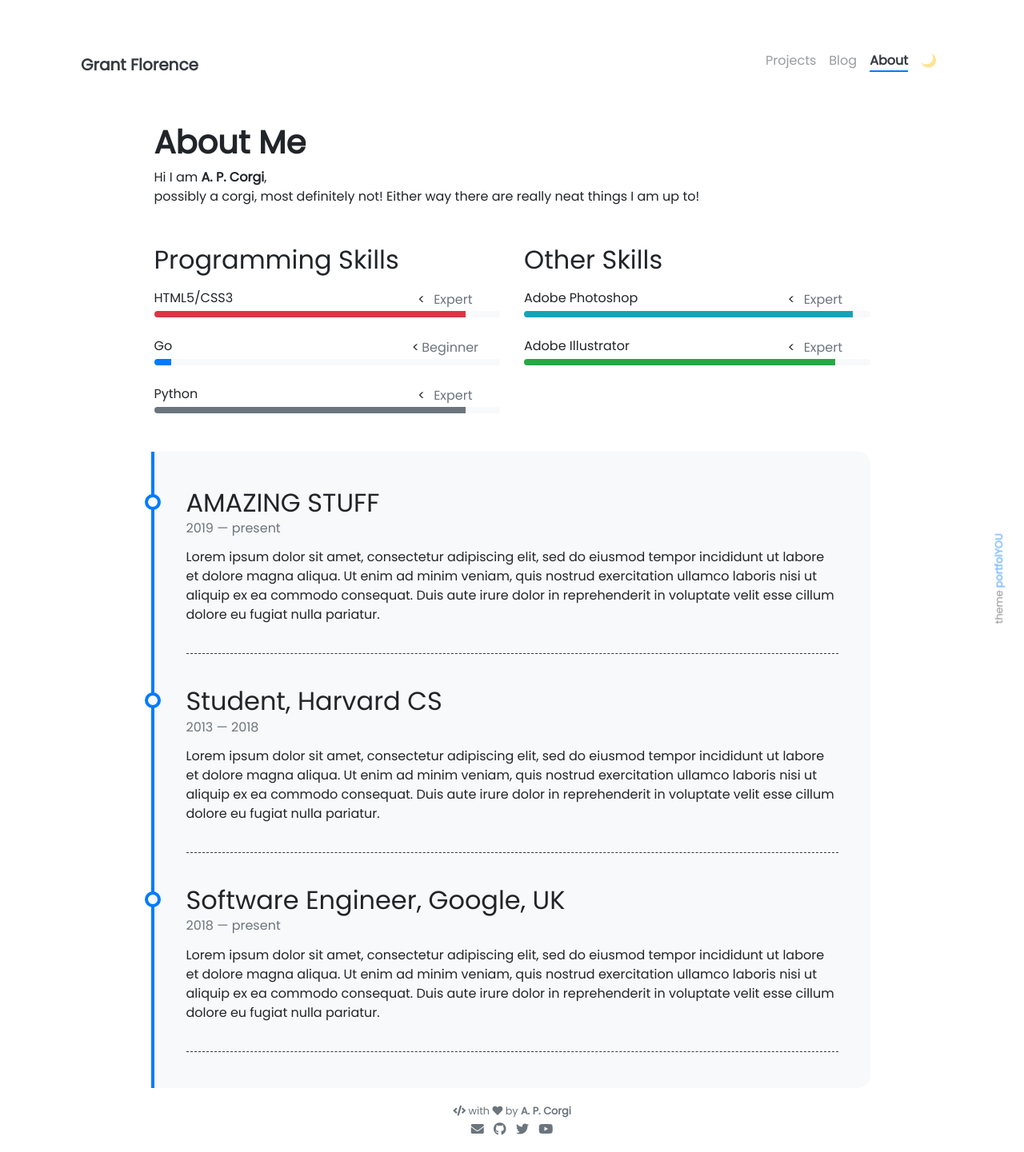
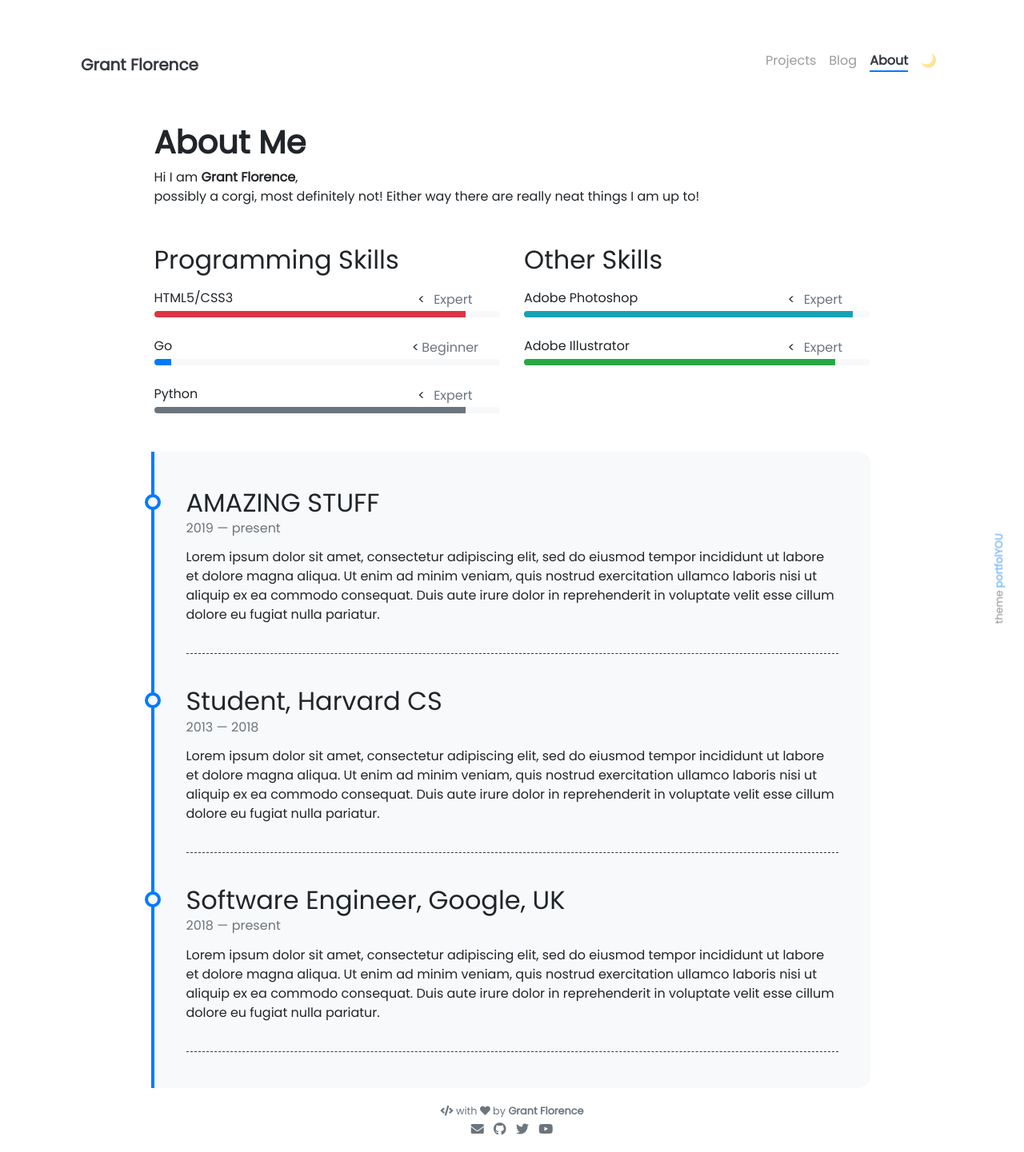
Before and after one commit to gflo3/gflo3.github.io, a Jekyll site: the page built from pages/about.md, in a window 1280 px wide. Shown: the whole page at 80% size. Built offline with Jekyll 4.4.1, drawn with Linux system fonts in a browser that asks for light colours; nearby versions of some CDN libraries.

Commit message:
Update _config.yml

```diff
--- a/_config.yml
+++ b/_config.yml
@@ -34,13 +34,13 @@ nav_exclude:                                            # The following paths ar
 
 ### Author Info ###
 author:
-  name              : A. P. Corgi
+  name              : Grant Florence
   image             : https://dogtime.com/assets/uploads/gallery/pembroke-welsh-corgi-dog-breed-pictures/prance-8.jpg
 #  behance           : your_username
 # dribbble          : your_username
   email             : username@domain.com
 #  facebook          : your_username
-  github            : jnaiman # JPN
+  github            : gflo3 # JPN
 # gitlab            : your_username
 # instagram         : your_username
 # kaggle            : your_username
```
